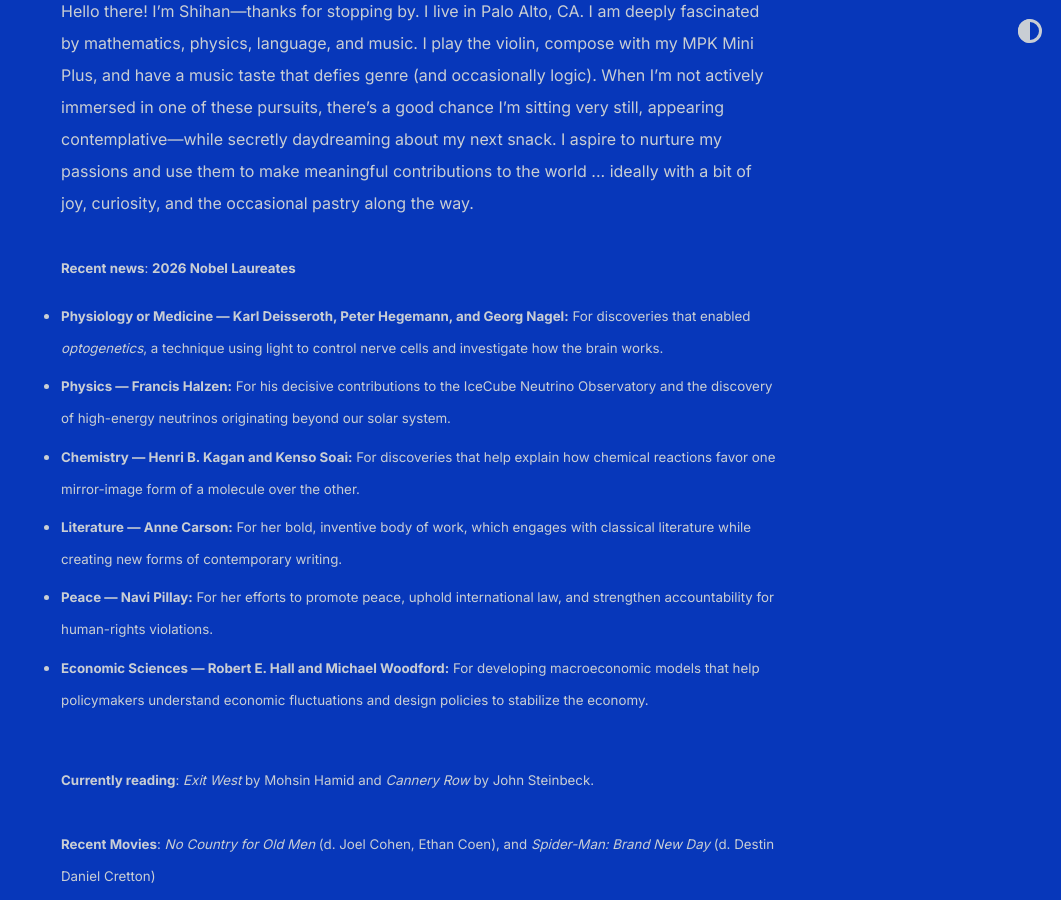
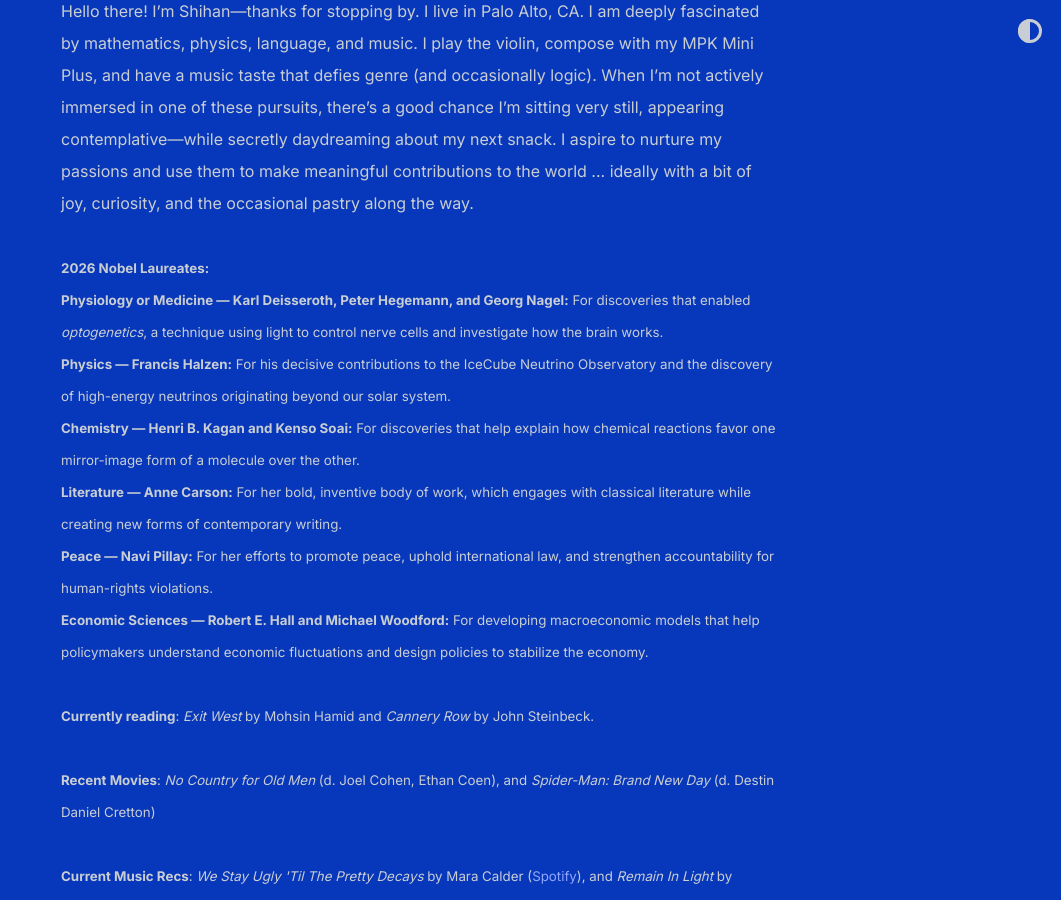
Before and after one commit to shihankanungo/shihankanungo.github.io, a Jekyll site: the page built from index.md, in a window 1280 px wide and 900 px high, scrolled down 503 px. Shown: the whole window, without its empty margins (219-1280 px from the left). Built offline with Jekyll 4.4.1, drawn with Linux system fonts in a browser that asks for light colours.

Commit message:
Update _config.yml

```diff
--- a/_config.yml
+++ b/_config.yml
@@ -6,15 +6,14 @@
   Hello there! I’m Shihan&mdash;thanks for stopping by. I live in Palo Alto, CA. I am deeply fascinated by mathematics, physics, language, and music. I play the violin, compose with my MPK Mini Plus, and have a music taste that defies genre (and occasionally logic). When I’m not actively immersed in one of these pursuits, there’s a good chance I’m sitting very still, appearing contemplative&mdash;while secretly daydreaming about my next snack. I aspire to nurture my passions and use them to make meaningful contributions to the world ... ideally with a bit of joy, curiosity, and the occasional pastry along the way.
           <br /><br />
 
-          <small><b>Recent news</b>: <b>2026 Nobel Laureates</b></small>
-          <ul style="padding-left: 0;">
-          <li> <small><strong>Physiology or Medicine — Karl Deisseroth, Peter Hegemann, and Georg Nagel:</strong> For discoveries that enabled <em>optogenetics</em>, a technique using light to control nerve cells and investigate how the brain works.</small></li>
-          <li><small><strong>Physics — Francis Halzen:</strong> For his decisive contributions to the IceCube Neutrino Observatory and the discovery of high-energy neutrinos originating beyond our solar system.</small></li>
-          <li><small><strong>Chemistry — Henri B. Kagan and Kenso Soai:</strong> For discoveries that help explain how chemical reactions favor one mirror-image form of a molecule over the other.</small></li>
-          <li><small><strong>Literature — Anne Carson:</strong> For her bold, inventive body of work, which engages with classical literature while creating new forms of contemporary writing.</small></li>
-          <li><small><strong>Peace — Navi Pillay:</strong> For her efforts to promote peace, uphold international law, and strengthen accountability for human-rights violations.</small></li>
-          <li><small><strong>Economic Sciences — Robert E. Hall and Michael Woodford:</strong> For developing macroeconomic models that help policymakers understand economic fluctuations and design policies to stabilize the economy.</small></li></ul>
-          <br />
+          <small><b>2026 Nobel Laureates:</b></small><br>
+          <small><b>Physiology or Medicine — Karl Deisseroth, Peter Hegemann, and Georg Nagel:</b> For discoveries that enabled <em>optogenetics</em>, a technique using light to control nerve cells and investigate how the brain works.</small><br>
+          <small><b>Physics — Francis Halzen:</b> For his decisive contributions to the IceCube Neutrino Observatory and the discovery of high-energy neutrinos originating beyond our solar system.</small><br>
+          <small><b>Chemistry — Henri B. Kagan and Kenso Soai:</b> For discoveries that help explain how chemical reactions favor one mirror-image form of a molecule over the other.</small><br>
+          <small><b>Literature — Anne Carson:</b> For her bold, inventive body of work, which engages with classical literature while creating new forms of contemporary writing.</small><br>
+          <small><b>Peace — Navi Pillay:</b> For her efforts to promote peace, uphold international law, and strengthen accountability for human-rights violations.</small><br>
+          <small><b>Economic Sciences — Robert E. Hall and Michael Woodford:</b> For developing macroeconomic models that help policymakers understand economic fluctuations and design policies to stabilize the economy.</small>
+          <br /><br />
           <small><b>Currently reading</b>: <i>Exit West</i> by Mohsin Hamid and <i>Cannery Row</i> by John Steinbeck.</small>
           <br /><br />
           <small><b>Recent Movies</b>: <i>No Country for Old Men</i> (d. Joel Cohen, Ethan Coen), and <i>Spider-Man: Brand New Day</i> (d. Destin Daniel Cretton)</small>
```
